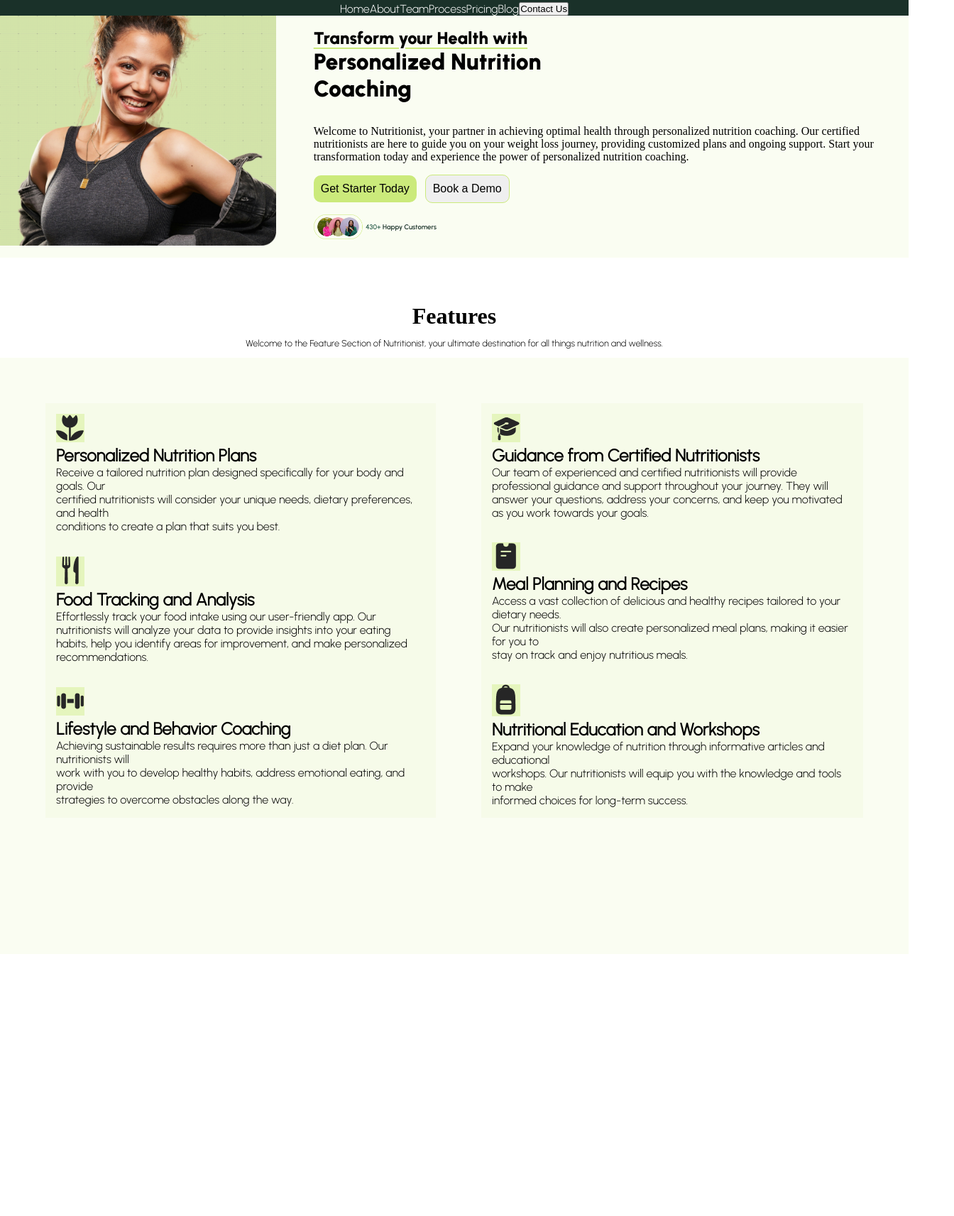
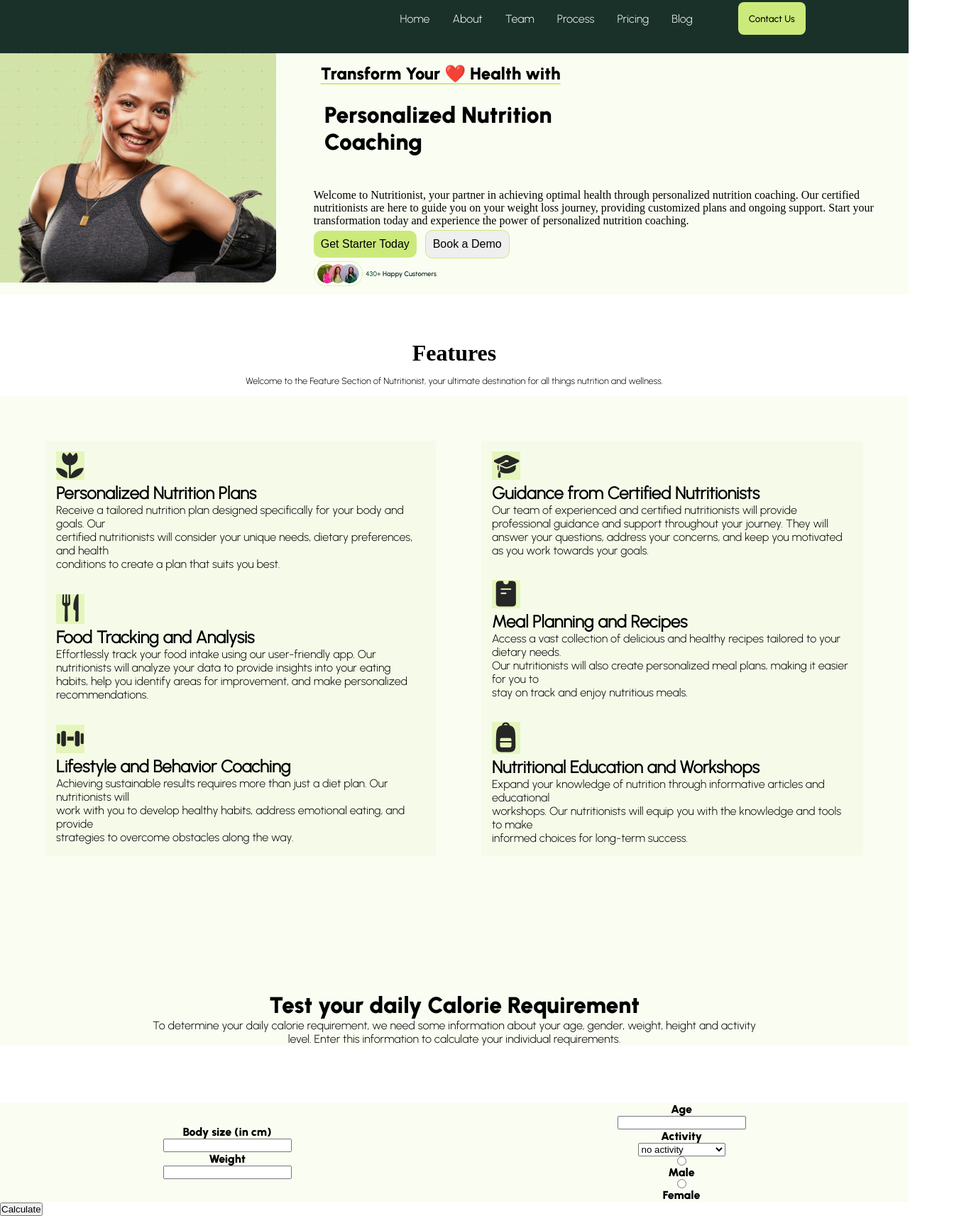
Before and after one commit to Neco-Stack/Projekt-Health-App, a plain HTML site: page index.html in a window 1280 px wide. Shown: the part 56-1769 px from the top of the page at 71% size, 1344 px wide, since content can reach past the window. Before the commit the page ends 1419 px from the top, so only its background shows below. Drawn offline with Linux system fonts and the light colour scheme.

Commit message:
first version

```diff
--- a/assets/css/style.css
+++ b/assets/css/style.css
@@ -43,15 +43,20 @@ header{
     background-color: #2C5446;
     color: white;
     align-items: center;
-    max-width: 80vw;
+    width: 80vw;
+    justify-content: center;
 }
 .top-banner-inside{
     display: flex;
     font-family: "urbanist-light";
+    justify-content: center;
 }
 .navigation{
     display: flex;
     align-items: center;
+    justify-content: space-around;
+    width: 110vw;
+    margin-bottom: 2vw;
 }
 .nav-left{
     display: flex;
@@ -61,15 +66,36 @@ header{
 }
 .nav-right{
     display: flex;
+    gap: 4em;
+    align-items: center;
 }
 .nav-right ul{
     display: flex;
     list-style-type: none;
+    gap: 2em;
 }
 a{
     text-decoration: none;
     color: white;
     font-family: "urbanist-light";
+}
+.contact-button{
+    background-color: #CBEA7B;
+    color: black;
+    font-family: "urbanist-medium";
+    padding: 15px;
+    border-radius: 8px;
+    border-style: none;
+}
+.personalized{
+    padding: 15px;
+}
+.transform{
+    padding: 10px;
+}
+.welcome{
+    font-family: "urbanist-light";
+    ;
 }
 
 /* end of the header, start of main------------------------------------ */
@@ -191,3 +217,41 @@ a{
     font-size: 0.8em;
     font-family: "urbanist-light";
 }
+/* hier ends the second main and the form section starts */
+
+.forms{
+    display: flex;
+    align-items: center;
+    justify-content:space-around;
+    background-color: #FAFDF2;
+}
+.body-length{
+    display: flex;
+    align-items: center;
+    justify-content: space-around;
+    flex-direction: column;
+}
+.age{
+    display: flex;
+    align-items: center;
+    justify-content: center;
+    flex-direction: column;
+}
+.gender-klick{
+    display: flex;
+    align-items: center;
+}
+.test{
+    text-align: center;
+}
+.test-text{
+    text-align: center;
+    font-family: "urbanist-light";
+    margin-bottom: 5em;
+}
+.last-section{
+    background-color: #FAFDF2;
+}
+.main{
+    background-color: #FAFDF2;
+}
--- a/index.html
+++ b/index.html
@@ -40,7 +40,7 @@
         </div>
         <div class="main-right">
             <div class="main-right-first">
-                <h2 class="transform">Transform your Health with</h2>
+                <h2 class="transform">Transform Your ❤️ Health with</h2>
                 <h1 class="personalized">Personalized Nutrition <br> Coaching</h1>
                 <p class="welcome">Welcome to Nutritionist, your partner in achieving optimal health through personalized nutrition coaching. Our certified nutritionists are here to guide you on your weight loss journey, providing customized plans and ongoing support. Start your transformation today and experience the power of personalized nutrition coaching.</p>
             </div>
@@ -61,7 +61,7 @@
         <div class="grid-container">
             <div class="feature-left">
                 <div class="one">
-                    <img src="./assets/img/icon_flower.png" alt="" class="iconis" style="float">
+                    <img src="./assets/img/icon_flower.png" alt="" class="iconis" >
                     <h2 class="feature-name">Personalized Nutrition Plans</h2>
                     <p class="feature-words">Receive a tailored nutrition plan designed specifically for your body and goals. Our <br> certified nutritionists will consider your unique needs, dietary preferences, and health <br> conditions to create a plan that suits you best.</p>
                 </div>
@@ -95,15 +95,42 @@
                 </div>
             </div>
         </div>
+        <div class="last-section">
+            <h1 class="test">Test your daily Calorie Requirement</h1>
+        <p class="test-text">To determine your daily calorie requirement, we need some information about your age, gender, weight, height and activity <br> level. Enter this information to calculate your individual requirements.</p>
+        </div>
 
+        <div class="forms">
+                <div class="body-length">
+                    <label for="body-length">Body size (in cm)</label>
+                    <input type="number" id="body-size" name="body-length">
+
+                    <label for="body-weight">Weight</label>
+                    <input type="number" id="body-weight" name="body-weight">
+                </div>
+                <div class="age">
+                    <label for="age">Age</label>
+                    <input type="number" id="age" name="age">
+
+                    <label for="activity">Activity</label>
+                    <select type="activity" id="activity" name="activity">
+                        <option value="value">no activity</option>
+                        <option value="value">medium activity</option>
+                        <option value="value">5am jogging club</option>
+                </div>
+
+            <div class="gender-click">
+                <label for="gender">Gender</label>
+                <input type="radio" name="gender" value="Male">Male
+                <input type="radio" name="gender" value="Female">Female
+            </div>
+        </div>
+        <button class="calculate">Calculate</button>
         <script src="./assets/js/main.js"></script>
+
     </main>
     <footer class="footer-flex">
-        <div class="top-footer">
-            <img class="footer-logo" src="./assets/img/Logo (1).png" alt="">
         </div>
-
-
     </footer>
 
 </body>
```
